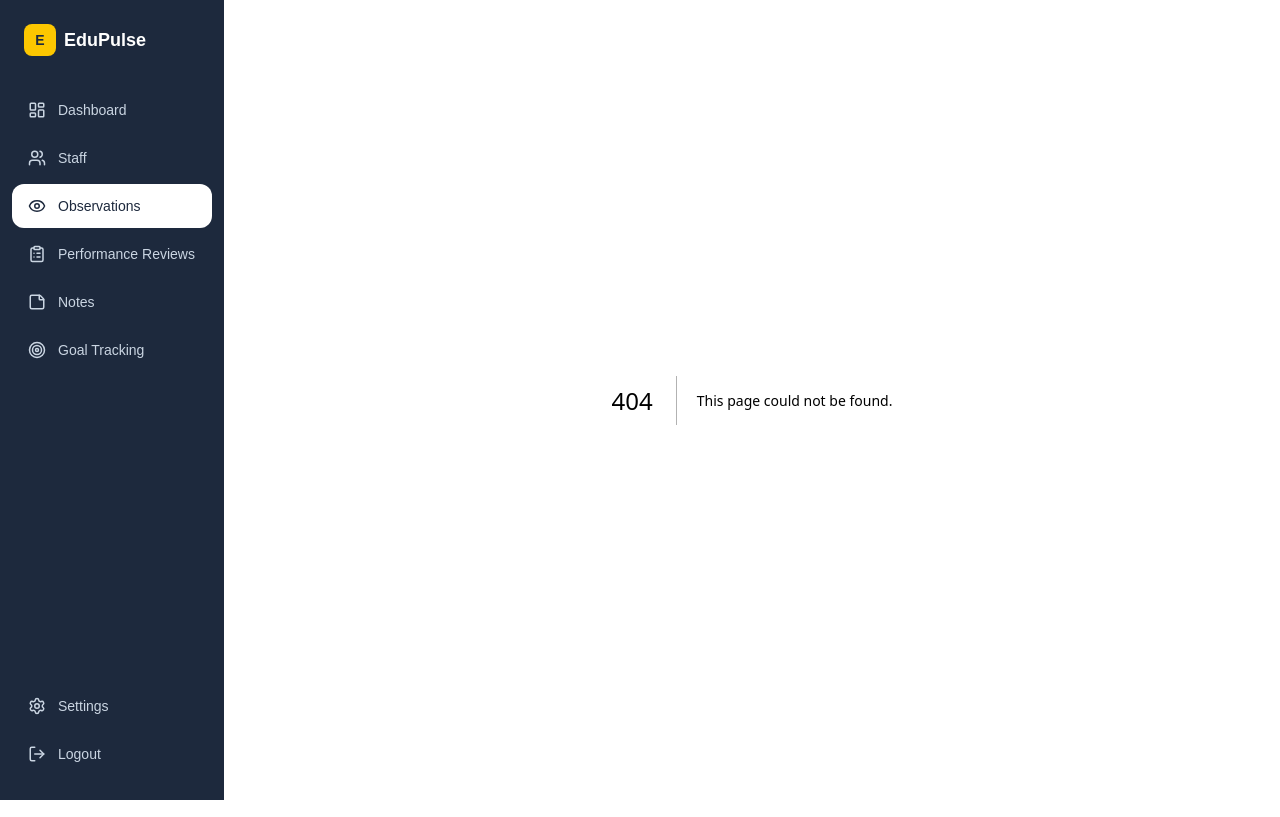
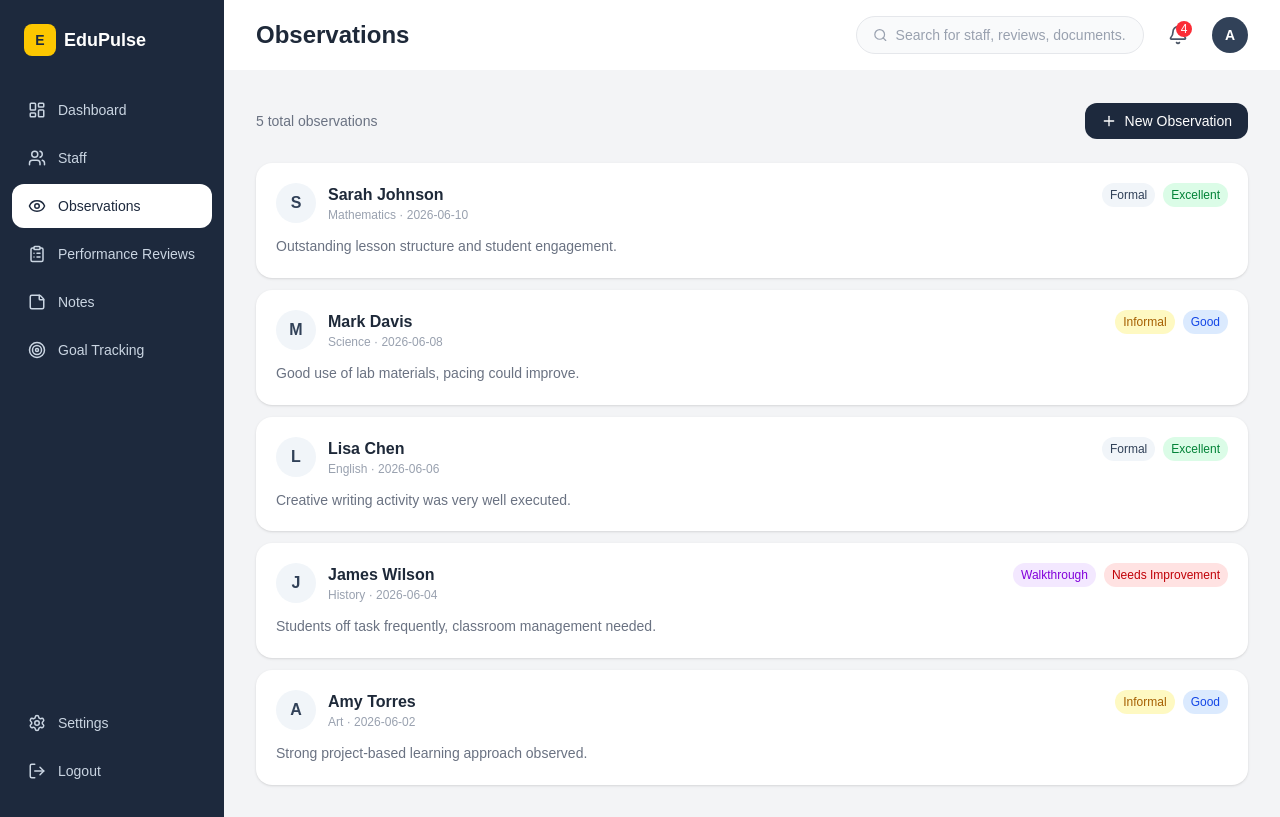
Before and after one commit to CodesProS/EduPlus, a Next.js app: page /observations in a window 1280 px wide. Before the commit this address had no page. Built offline with nearby package versions, Linux system fonts and the light colour scheme.

Commit message:
Add observations page with form modal and list

```diff
--- /dev/null
+++ b/app/observations/page.js
@@ -0,0 +1,178 @@
+'use client'
+
+import { useState } from 'react'
+import Header from '../components/Header'
+import { Plus, X, ChevronDown } from 'lucide-react'
+
+const initialObservations = [
+  { id: 1, teacher: 'Sarah Johnson', dept: 'Mathematics', date: '2026-06-10', type: 'Formal', rating: 'Excellent', notes: 'Outstanding lesson structure and student engagement.' },
+  { id: 2, teacher: 'Mark Davis', dept: 'Science', date: '2026-06-08', type: 'Informal', rating: 'Good', notes: 'Good use of lab materials, pacing could improve.' },
+  { id: 3, teacher: 'Lisa Chen', dept: 'English', date: '2026-06-06', type: 'Formal', rating: 'Excellent', notes: 'Creative writing activity was very well executed.' },
+  { id: 4, teacher: 'James Wilson', dept: 'History', date: '2026-06-04', type: 'Walkthrough', rating: 'Needs Improvement', notes: 'Students off task frequently, classroom management needed.' },
+  { id: 5, teacher: 'Amy Torres', dept: 'Art', date: '2026-06-02', type: 'Informal', rating: 'Good', notes: 'Strong project-based learning approach observed.' },
+]
+
+const ratingColors = {
+  'Excellent': 'bg-green-100 text-green-700',
+  'Good': 'bg-blue-100 text-blue-700',
+  'Needs Improvement': 'bg-red-100 text-red-700',
+}
+
+const typeColors = {
+  'Formal': 'bg-slate-100 text-slate-700',
+  'Informal': 'bg-yellow-100 text-yellow-700',
+  'Walkthrough': 'bg-purple-100 text-purple-700',
+}
+
+export default function ObservationsPage() {
+  const [observations, setObservations] = useState(initialObservations)
+  const [showForm, setShowForm] = useState(false)
+  const [form, setForm] = useState({
+    teacher: '', dept: '', date: '', type: 'Formal', rating: 'Good', notes: ''
+  })
+
+  function handleSubmit(e) {
+    e.preventDefault()
+    const newObs = { ...form, id: observations.length + 1 }
+    setObservations([newObs, ...observations])
+    setForm({ teacher: '', dept: '', date: '', type: 'Formal', rating: 'Good', notes: '' })
+    setShowForm(false)
+  }
+
+  return (
+    <div className="flex flex-col h-full">
+      <Header title="Observations" />
+
+      <div className="p-8 bg-gray-100 flex-1">
+        {/* Top bar */}
+        <div className="flex items-center justify-between mb-6">
+          <p className="text-gray-500 text-sm">{observations.length} total observations</p>
+          <button
+            onClick={() => setShowForm(true)}
+            className="flex items-center gap-2 bg-slate-800 text-white px-4 py-2 rounded-xl text-sm font-medium hover:bg-slate-700 transition-colors"
+          >
+            <Plus size={16} />
+            New Observation
+          </button>
+        </div>
+
+        {/* Form Modal */}
+        {showForm && (
+          <div className="fixed inset-0 bg-black/40 flex items-center justify-center z-50">
+            <div className="bg-white rounded-2xl p-6 w-full max-w-lg shadow-xl">
+              <div className="flex items-center justify-between mb-4">
+                <h2 className="font-semibold text-gray-800 text-lg">New Observation</h2>
+                <button onClick={() => setShowForm(false)}>
+                  <X size={20} className="text-gray-400 hover:text-gray-600" />
+                </button>
+              </div>
+
+              <form onSubmit={handleSubmit} className="space-y-4">
+                <div className="grid grid-cols-2 gap-4">
+                  <div>
+                    <label className="text-xs text-gray-500 mb-1 block">Teacher Name</label>
+                    <input
+                      required
+                      value={form.teacher}
+                      onChange={e => setForm({ ...form, teacher: e.target.value })}
+                      placeholder="e.g. Sarah Johnson"
+                      className="w-full border border-gray-200 rounded-lg px-3 py-2 text-sm outline-none focus:border-slate-400"
+                    />
+                  </div>
+                  <div>
+                    <label className="text-xs text-gray-500 mb-1 block">Department</label>
+                    <input
+                      required
+                      value={form.dept}
+                      onChange={e => setForm({ ...form, dept: e.target.value })}
+                      placeholder="e.g. Mathematics"
+                      className="w-full border border-gray-200 rounded-lg px-3 py-2 text-sm outline-none focus:border-slate-400"
+                    />
+                  </div>
+                </div>
+
+                <div className="grid grid-cols-3 gap-4">
+                  <div>
+                    <label className="text-xs text-gray-500 mb-1 block">Date</label>
+                    <input
+                      required
+                      type="date"
+                      value={form.date}
+                      onChange={e => setForm({ ...form, date: e.target.value })}
+                      className="w-full border border-gray-200 rounded-lg px-3 py-2 text-sm outline-none focus:border-slate-400"
+                    />
+                  </div>
+                  <div>
+                    <label className="text-xs text-gray-500 mb-1 block">Type</label>
+                    <select
+                      value={form.type}
+                      onChange={e => setForm({ ...form, type: e.target.value })}
+                      className="w-full border border-gray-200 rounded-lg px-3 py-2 text-sm outline-none focus:border-slate-400"
+                    >
+                      <option>Formal</option>
+                      <option>Informal</option>
+                      <option>Walkthrough</option>
+                    </select>
+                  </div>
+                  <div>
+                    <label className="text-xs text-gray-500 mb-1 block">Rating</label>
+                    <select
+                      value={form.rating}
+                      onChange={e => setForm({ ...form, rating: e.target.value })}
+                      className="w-full border border-gray-200 rounded-lg px-3 py-2 text-sm outline-none focus:border-slate-400"
+                    >
+                      <option>Excellent</option>
+                      <option>Good</option>
+                      <option>Needs Improvement</option>
+                    </select>
+                  </div>
+                </div>
+
+                <div>
+                  <label className="text-xs text-gray-500 mb-1 block">Notes</label>
+                  <textarea
+                    required
+                    value={form.notes}
+                    onChange={e => setForm({ ...form, notes: e.target.value })}
+                    placeholder="Observation notes..."
+                    rows={3}
+                    className="w-full border border-gray-200 rounded-lg px-3 py-2 text-sm outline-none focus:border-slate-400 resize-none"
+                  />
+                </div>
+
+                <div className="flex justify-end gap-2">
+                  <button type="button" onClick={() => setShowForm(false)} className="px-4 py-2 text-sm text-gray-500 hover:text-gray-700">Cancel</button>
+                  <button type="submit" className="px-4 py-2 bg-slate-800 text-white rounded-lg text-sm font-medium hover:bg-slate-700">Save Observation</button>
+                </div>
+              </form>
+            </div>
+          </div>
+        )}
+
+        {/* Observations List */}
+        <div className="space-y-3">
+          {observations.map(obs => (
+            <div key={obs.id} className="bg-white rounded-2xl p-5 shadow-sm">
+              <div className="flex items-start justify-between">
+                <div className="flex items-center gap-3">
+                  <div className="w-10 h-10 bg-slate-100 rounded-full flex items-center justify-center text-slate-700 font-semibold">
+                    {obs.teacher[0]}
+                  </div>
+                  <div>
+                    <p className="font-semibold text-gray-800">{obs.teacher}</p>
+                    <p className="text-xs text-gray-400">{obs.dept} · {obs.date}</p>
+                  </div>
+                </div>
+                <div className="flex items-center gap-2">
+                  <span className={`px-2 py-1 rounded-full text-xs font-medium ${typeColors[obs.type]}`}>{obs.type}</span>
+                  <span className={`px-2 py-1 rounded-full text-xs font-medium ${ratingColors[obs.rating]}`}>{obs.rating}</span>
+                </div>
+              </div>
+              <p className="mt-3 text-sm text-gray-500 leading-relaxed">{obs.notes}</p>
+            </div>
+          ))}
+        </div>
+      </div>
+    </div>
+  )
+}
```
Also changed, not shown: app/reviews/page.js (added).
